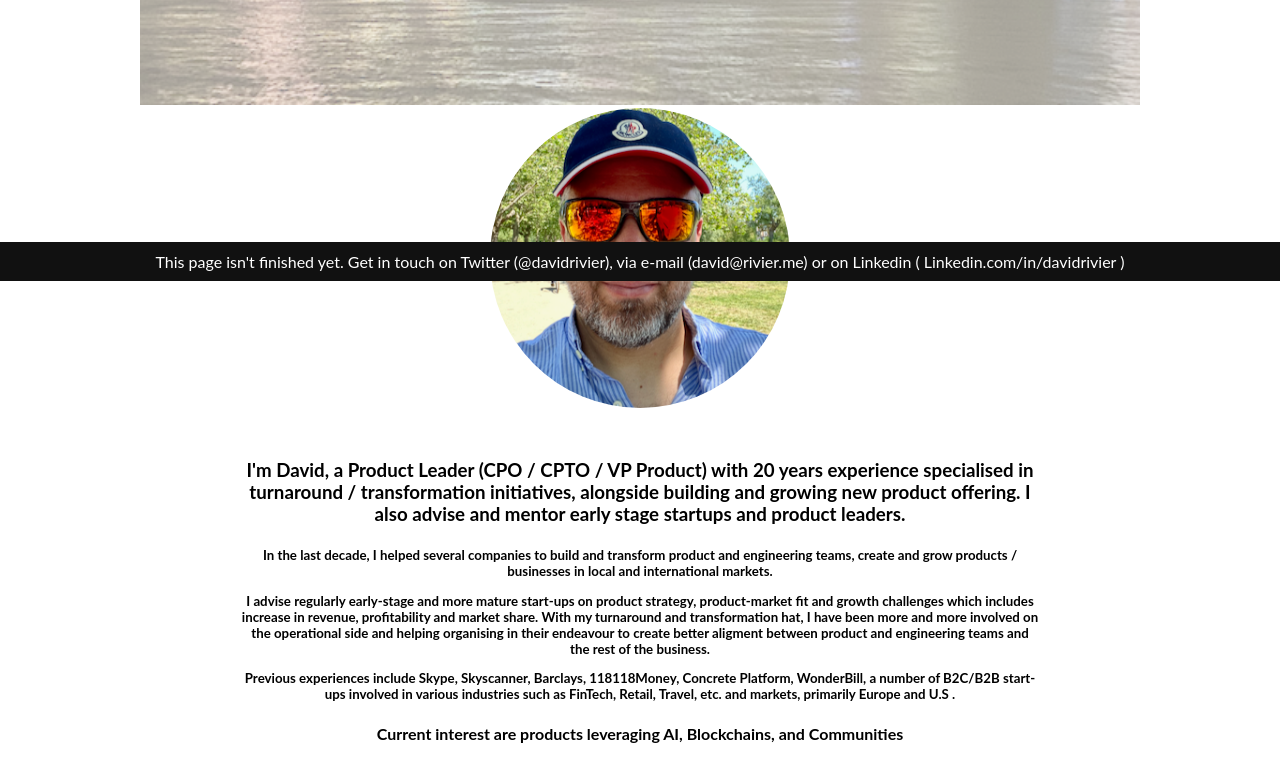
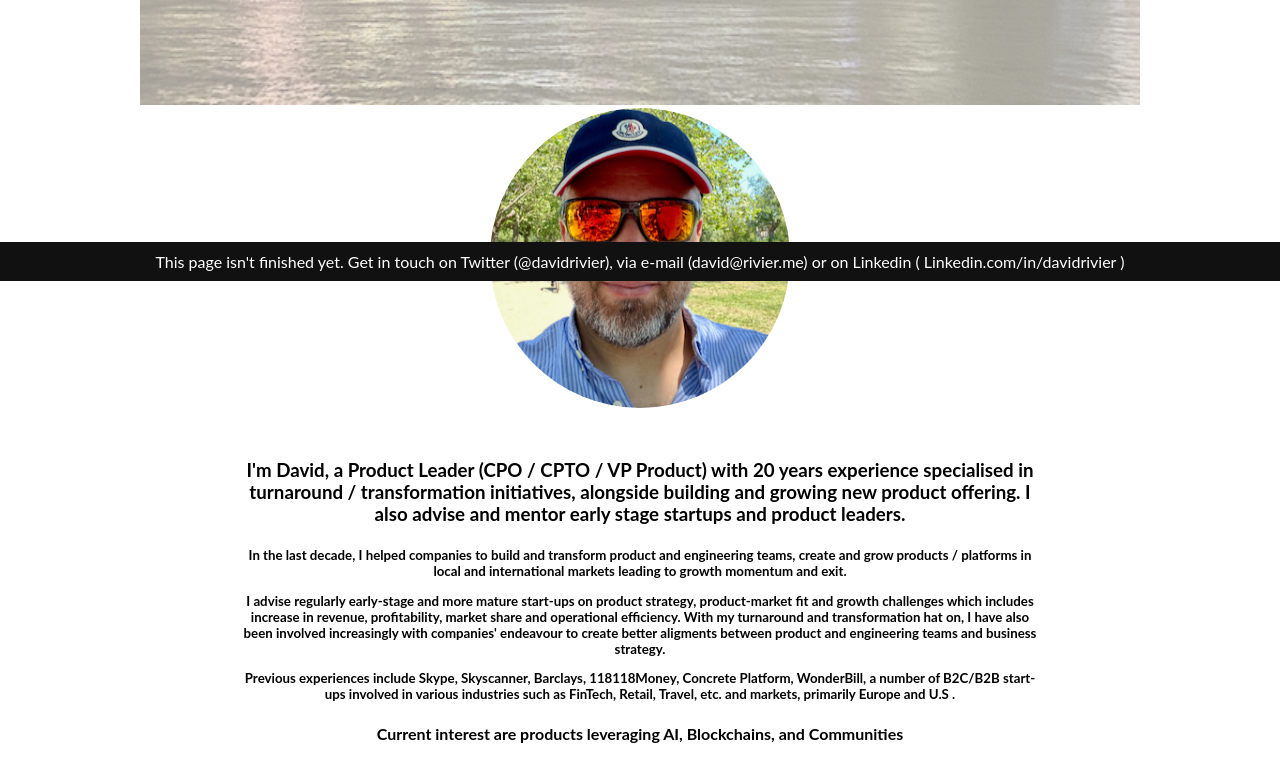
Before and after one commit to davidrivier/davidrivier.github.io, a plain HTML site: page index.html in a window 1280 px wide. Shown: the part 519-1300 px from the top of the page. Drawn offline with Linux system fonts and the light colour scheme.

Commit message:
Update index.html

```diff
--- a/index.html
+++ b/index.html
@@ -222,9 +222,9 @@
 
                         <h5>
 
-                        <p>In the last decade, I helped several companies to build and transform product and engineering teams, create and grow products / businesses in local and international markets.</p>
+                        <p>In the last decade, I helped companies to build and transform product and engineering teams, create and grow products / platforms in local and international markets leading to growth momentum and exit.</p>
 
-			<p>I advise regularly early-stage and more mature start-ups on product strategy, product-market fit and growth challenges which includes increase in revenue, profitability and market share. With my turnaround and transformation hat, I have been more and more involved on the operational side and helping organising in their endeavour to create better aligment between product and engineering teams and the rest of the business.</p>
+			<p>I advise regularly early-stage and more mature start-ups on product strategy, product-market fit and growth challenges which includes increase in revenue, profitability, market share and operational efficiency. With my turnaround and transformation hat on, I have also been involved increasingly with companies' endeavour to create better aligments between product and engineering teams and business strategy.</p>
 
                         <p>Previous experiences include Skype, Skyscanner, Barclays, 118118Money, Concrete Platform, WonderBill, a number of B2C/B2B start-ups involved in various industries such as FinTech, Retail, Travel, etc. and markets, primarily Europe and U.S .</p>
                         </h5>
```
